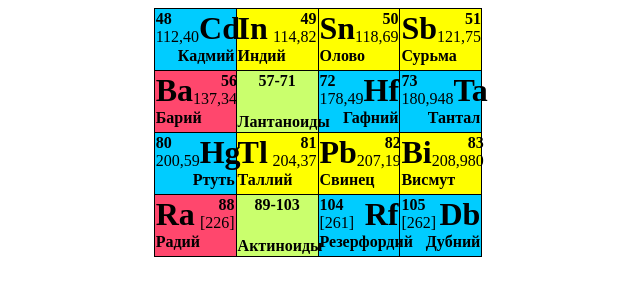
After one commit to AndreyShkolyar/Shkolyar_Andrey, a PHP site: page /pages/table.html in a window 1280 px wide. The commit adds this page. Shown: the top 300 px of the page, without its empty margins (322-962 px from the left). Run offline with PHP 8.4, Linux system fonts and the light colour scheme.

Commit message:
31.01.2022

```diff
--- a/index.html
+++ b/index.html
@@ -10,6 +10,11 @@
 <header>
     <div>
         <img class="logo" src="images/logo.png" alt="Ошибка загрузки изображения" title="Герб Ростова-на-Дону">
+    </div>
+    <div>
+        <ul class="header_menu">
+            <li><a href="pages/table.html" target="_blank" title="Фрагмент таблицы Менделеева">Фрагмент таблицы Менделеева</a></li>
+        </ul>
     </div>
 </header>
 <main>
--- /dev/null
+++ b/pages/table.html
@@ -0,0 +1,201 @@
+<!DOCTYPE html>
+<html lang="ru">
+<head>
+    <meta charset="UTF-8">
+    <link rel="stylesheet" href="../styles/mendeleevStyles.css">
+    <link rel="shortcut icon" href="../images/favicon-32x32.png" type="image/png">
+    <title>Фрагмент таблицы Менделеева</title>
+</head>
+<body>
+    <table>
+        <tr>
+            <td class="d-element">
+                <a href="https://clck.ru/JzQWw" title="Кадмий" target="_blank">
+                    <div class="wrapper">
+                        <div class="info">
+                            <div class="number">48</div>
+                            <div class="weight">112,40</div>
+                        </div>
+                        <span class="symbol">Cd</span>
+                    </div>
+                    <p class="name">Кадмий</p>
+                </a>
+            </td>
+            <td class="p-element element_left">
+                <a href="https://clck.ru/arCaP" title="Индий" target="_blank">
+                    <div class="wrapper">
+                        <div class="info">
+                            <div class="number">49</div>
+                            <div class="weight">114,82</div>
+                        </div>
+                        <span class="symbol">In</span>
+                    </div>
+                    <p class="name">Индий</p>
+                </a>
+            </td>
+            <td class="p-element element_left">
+                <a href="https://clck.ru/CELWd" title="Олово" target="_blank">
+                    <div class="wrapper">
+                        <div class="info">
+                            <div class="number">50</div>
+                            <div class="weight">118,69</div>
+                        </div>
+                        <span class="symbol">Sn</span>
+                    </div>
+                    <p class="name">Олово</p>
+                </a>
+            </td>
+            <td class="p-element element_left">
+                <a href="https://clck.ru/T9hhC" title="Сурьма" target="_blank">
+                    <div class="wrapper">
+                        <div class="info">
+                            <div class="number">51</div>
+                            <div class="weight">121,75</div>
+                        </div>
+                        <span class="symbol">Sb</span>
+                    </div>
+                    <p class="name">Сурьма</p>
+                </a>
+            </td>
+        </tr>
+        <tr>
+            <td class="s-element element_left">
+                <a href="https://clck.ru/arDDT" title="Барий" target="_blank">
+                    <div class="wrapper">
+                        <div class="info">
+                            <div class="number">56</div>
+                            <div class="weight">137,34</div>
+                        </div>
+                        <span class="symbol">Ba</span>
+                    </div>
+                    <p class="name">Барий</p>
+                </a>
+            </td>
+            <td class="f-element">
+                <a href="https://clck.ru/arEN9" title="Лантаноиды" target="_blank" class="column">
+                    <div class="number">57-71</div>
+                    <p class="name">Лантаноиды</p>
+                </a>
+            </td>
+            <td class="d-element">
+                <a href="https://clck.ru/arDLQ" title="Гафний" target="_blank">
+                    <div class="wrapper">
+                        <div class="info">
+                            <div class="number">72</div>
+                            <div class="weight">178,49</div>
+                        </div>
+                        <span class="symbol">Hf</span>
+                    </div>
+                    <p class="name">Гафний</p>
+                </a>
+            </td>
+            <td class="d-element">
+                <a href="https://clck.ru/arDPy" title="Тантал" target="_blank">
+                    <div class="wrapper">
+                        <div class="info">
+                            <div class="number">73</div>
+                            <div class="weight">180,948</div>
+                        </div>
+                        <span class="symbol">Ta</span>
+                    </div>
+                    <p class="name">Тантал</p>
+                </a>
+            </td>
+        </tr>
+        <tr>
+            <td class="d-element">
+                <a href="https://clck.ru/CELSY" title="Ртуть" target="_blank">
+                    <div class="wrapper">
+                        <div class="info">
+                            <div class="number">80</div>
+                            <div class="weight">200,59</div>
+                        </div>
+                        <span class="symbol">Hg</span>
+                    </div>
+                    <p class="name">Ртуть</p>
+                </a>
+            </td>
+            <td class="p-element element_left">
+                <a href="https://clck.ru/arE7s" title="Таллий" target="_blank">
+                    <div class="wrapper">
+                        <div class="info">
+                            <div class="number">81</div>
+                            <div class="weight">204,37</div>
+                        </div>
+                        <span class="symbol">Tl</span>
+                    </div>
+                    <p class="name">Таллий</p>
+                </a>
+            </td>
+            <td class="p-element element_left">
+                <a href="https://clck.ru/CELXQ" title="Свинец" target="_blank">
+                    <div class="wrapper">
+                        <div class="info">
+                            <div class="number">82</div>
+                            <div class="weight">207,19</div>
+                        </div>
+                        <span class="symbol">Pb</span>
+                    </div>
+                    <p class="name">Свинец</p>
+                </a>
+            </td>
+            <td class="p-element element_left">
+                <a href="https://clck.ru/AHJWv" title="Висмут" target="_blank">
+                    <div class="wrapper">
+                        <div class="info">
+                            <div class="number">83</div>
+                            <div class="weight">208,980</div>
+                        </div>
+                        <span class="symbol">Bi</span>
+                    </div>
+                    <p class="name">Висмут</p>
+                </a>
+            </td>
+        </tr>
+        <tr>
+            <td class="s-element element_left">
+                <a href="https://clck.ru/arERx" title="Радий" target="_blank">
+                    <div class="wrapper">
+                        <div class="info">
+                            <div class="number">88</div>
+                            <div class="weight">[226]</div>
+                        </div>
+                        <span class="symbol">Ra</span>
+                    </div>
+                    <p class="name">Радий</p>
+                </a>
+            </td>
+            <td class="f-element">
+                <a href="https://clck.ru/arKty" title="Актиноиды" target="_blank" class="column">
+                    <div class="number">89-103</div>
+                    <p class="name">Актиноиды</p>
+                </a>
+            </td>
+            <td class="d-element">
+                <a href="https://clck.ru/arEfA" title="Резерфордий" target="_blank">
+                    <div class="wrapper">
+                        <div class="info">
+                            <div class="number">104</div>
+                            <div class="weight">[261]</div>
+                        </div>
+                        <span class="symbol">Rf</span>
+                    </div>
+                    <p class="name">Резерфордий</p>
+                </a>
+            </td>
+            <td class="d-element">
+                <a href="https://clck.ru/arEhW" title="Дубний" target="_blank">
+                    <div class="wrapper">
+                        <div class="info">
+                            <div class="number">105</div>
+                            <div class="weight">[262]</div>
+                        </div>
+                        <span class="symbol">Db</span>
+                    </div>
+                    <p class="name">Дубний</p>
+                </a>
+            </td>
+        </tr>
+    </table>
+</body>
+</html>
--- /dev/null
+++ b/styles/mendeleevStyles.css
@@ -0,0 +1,81 @@
+table {
+    width: 26%;
+    margin: auto;
+}
+
+table, td, tr {
+    border: 1px solid black;
+    border-collapse: collapse;
+    table-layout: fixed;
+}
+
+td {
+    height: 59px;
+}
+
+td:hover {
+    transform: scale(1.3);
+}
+
+a {
+    text-decoration: none;
+    color: #000000;
+    height: 100%;
+    display: block;
+}
+
+.d-element {
+    background-color: #00ccff;
+}
+
+.p-element {
+    background-color: #FFFF00;
+}
+
+.s-element {
+    background-color: #ff476d;
+}
+
+.f-element {
+    background-color: #caff6d;
+}
+
+.wrapper {
+    display: flex;
+    justify-content: space-between;
+}
+
+.column {
+    display: flex;
+    flex-direction: column;
+    justify-content: space-between;
+}
+
+.column .number, .column .name {
+    text-align: center;
+}
+
+.number, .symbol, .name {
+    font-weight:bold;
+}
+
+.name {
+    text-align: right;
+    margin: 0;
+}
+
+.symbol {
+    font-size: 2rem;
+}
+
+.element_left .info {
+    order: 10;
+}
+
+.element_left .name {
+    text-align: left;
+}
+
+.element_left .number {
+    text-align: right;
+}
```
Also changed, not shown: styles/styles.css (+12 -0 lines).
